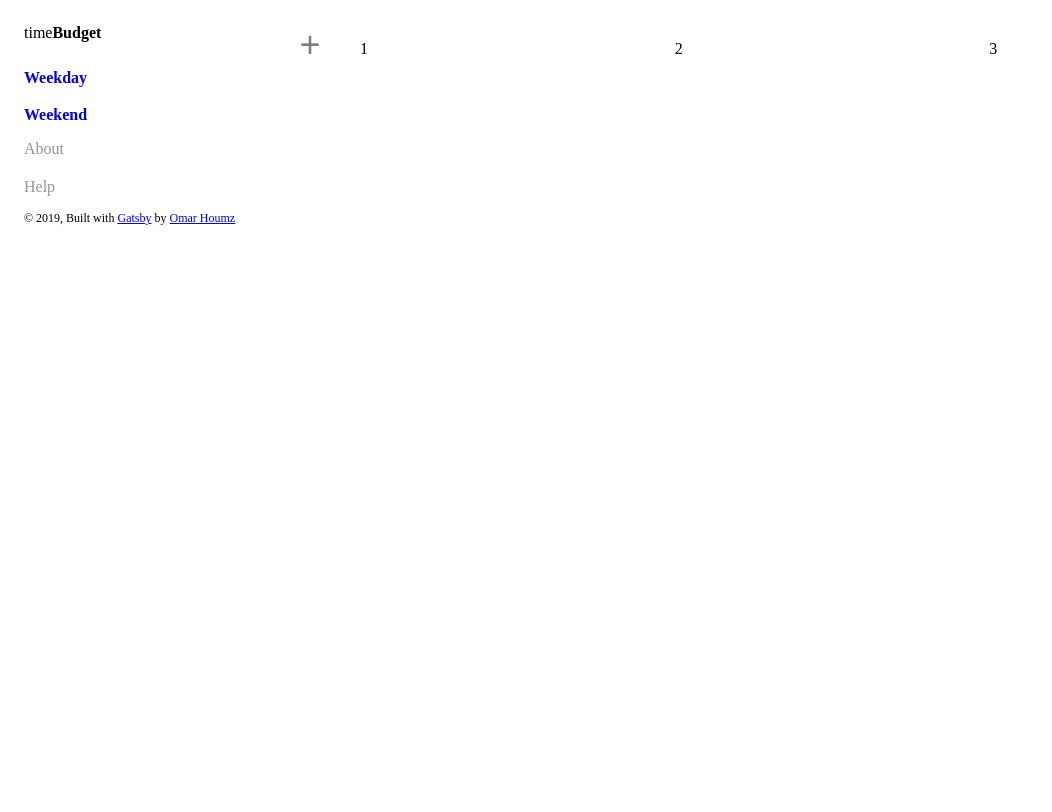
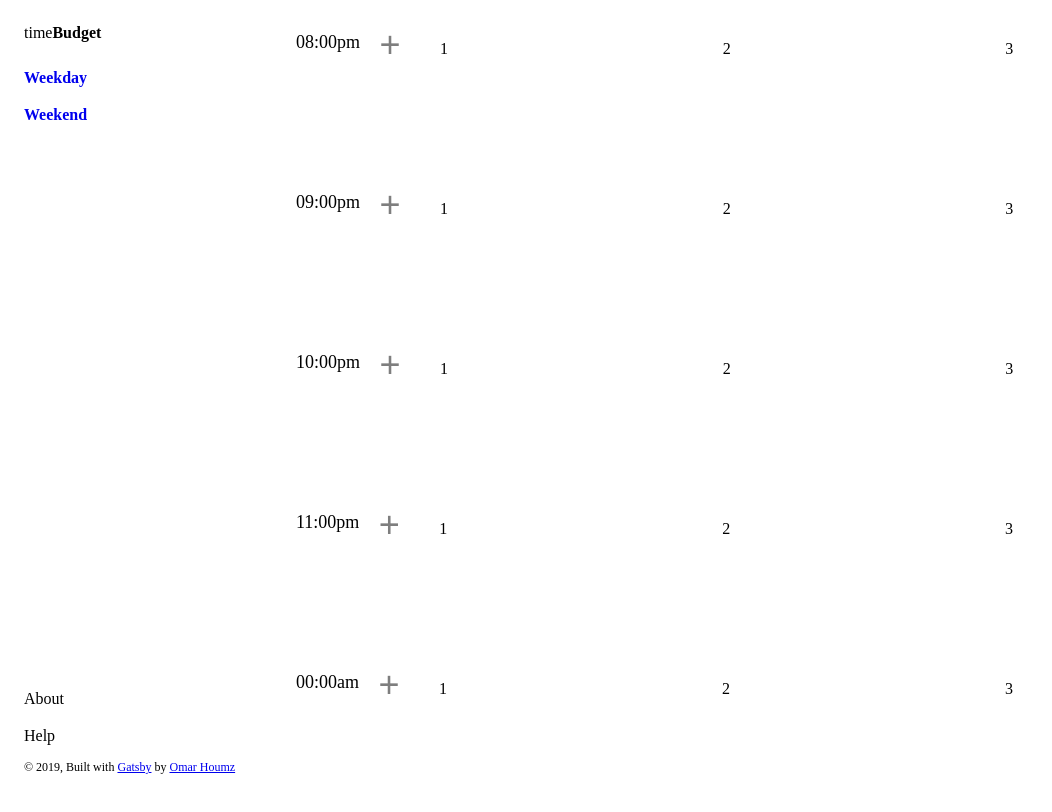
Before and after one commit to omhoumz/time-budget, a Gatsby site: page /app in a window 1280 px wide. Shown: the whole page, without its empty margins (0-1052 px from the left). Built offline with nearby package versions, Linux system fonts and the light colour scheme; Gatsby itself is replaced by a stand-in of ours.

Commit message:
chore: refactor app page to use notes & sidebar

```diff
--- a/src/page-contents/app-page/app-page.jsx
+++ b/src/page-contents/app-page/app-page.jsx
@@ -1,33 +1,10 @@
 import React from 'react'
 import cx from 'classnames'
-import { Link } from 'gatsby'
 
 import SEO from '../../components/seo/seo'
 import styles from './app-page.module.css'
-import { copyElement } from '../../components/footer/footer'
 import Notes from '../../components/ui/notes/notes'
-
-const navItemsContent = [
-  { label: 'weekday', link: '/app#weekday' },
-  { label: 'weekend', link: '/app#weekend' },
-]
-
-const linkItemsContent = [
-  { label: 'about', link: '/about' },
-  { label: 'help', link: '/help' },
-]
-
-const navItem = ({ label, link }) => (
-  <Link to={link} className={styles.navItem}>
-    {label}
-  </Link>
-)
-
-const linkItem = ({ label, link }) => (
-  <Link to={link} className={styles.linkItem}>
-    {label}
-  </Link>
-)
+import SideBar from '../../components/side-bar/side-bar'
 
 const messages = [{ message: '1' }, { message: '2' }, { message: '3' }]
 
@@ -35,20 +12,13 @@ const AppPage = () => {
   return (
     <main className={cx('main', styles.main)}>
       <SEO title='App' />
-      <div className={styles.side}>
-        <div className={styles.nav}>
-          <Link className={styles.logo}>
-            time<strong>Budget</strong>
-          </Link>
-          {navItemsContent.map(navItem)}
-        </div>
-        <div className={styles.links}>
-          {linkItemsContent.map(linkItem)}
-          {copyElement}
-        </div>
-      </div>
+      <SideBar />
       <div className={styles.content}>
-        <Notes messages={messages} />
+        <Notes date='08:00pm' messages={messages} />
+        <Notes date='09:00pm' messages={messages} />
+        <Notes date='10:00pm' messages={messages} />
+        <Notes date='11:00pm' messages={messages} />
+        <Notes date='00:00am' messages={messages} />
       </div>
     </main>
   )
--- a/src/page-contents/app-page/app-page.module.css
+++ b/src/page-contents/app-page/app-page.module.css
@@ -7,92 +7,13 @@
   grid-template-rows: 100%;
 }
 
-.logo {
-  text-decoration: none;
-  padding-inline-start: 1rem;
-  padding-block-end: 1rem;
-
-  color: var(--g-4);
+.content {
+  grid-area: c;
+  padding: 1rem 2rem;
 }
 
-.side {
-  grid-area: s;
-
-  border-right: 1px solid var(--p-1);
-
-  display: flex;
-  justify-content: space-between;
-  flex-direction: column;
-
-  padding: 1rem 0;
+@media (max-width: 767px) {
+  .main {
+    display: block;
+  }
 }
-
-.nav {
-  display: flex;
-  flex-direction: column;
-  align-items: flex-start;
-}
-
-.navItem {
-  text-decoration: none;
-  padding-block-start: 0.5rem;
-  padding-inline-end: 0.6rem;
-  padding-block-end: 0.5rem;
-  padding-inline-start: calc(1rem - 6px);
-
-  font-weight: 700;
-  text-transform: capitalize;
-
-  border-left: 6px solid transparent;
-
-  transition: border 190ms ease;
-}
-
-.navItem:not(:first-child) {
-  margin-top: 0.2rem;
-}
-
-.navItem:hover {
-  border-left-color: var(--p-5);
-}
-
-.links {
-  display: flex;
-  flex-direction: column;
-  align-items: flex-start;
-}
-
-.links > p {
-  --padding: 1rem;
-  --sm-padding: 0.4rem;
-  padding-block-start: var(--sm-padding);
-  padding-block-end: var(--padding);
-  padding-inline-start: var(--padding);
-  padding-inline-end: var(--padding);
-}
-
-.linkItem {
-  text-decoration: none;
-  padding-block-start: 0.5rem;
-  padding-inline-end: 0.6rem;
-  padding-block-end: 0.5rem;
-  padding-inline-start: 1rem;
-
-  font-weight: 300;
-  text-transform: capitalize;
-  color: rgba(44, 43, 51, 0.5);
-
-  transition: color 190ms ease;
-}
-.linkItem:not(:first-child) {
-  margin-top: 0.2rem;
-}
-
-.linkItem:hover {
-  color: rgba(44, 43, 51, 0.9);
-}
-
-.content {
-  grid-area: c;
-  padding: 1rem;
-}
```
